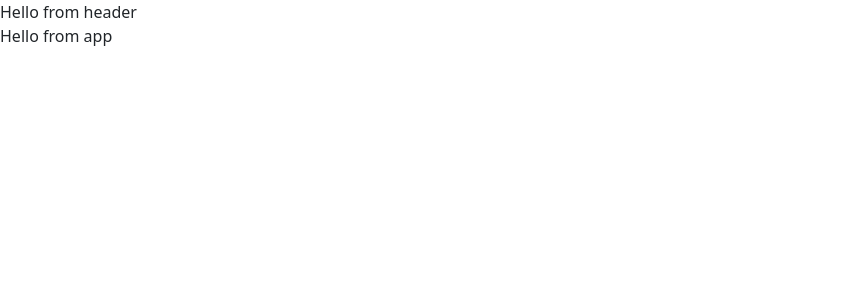
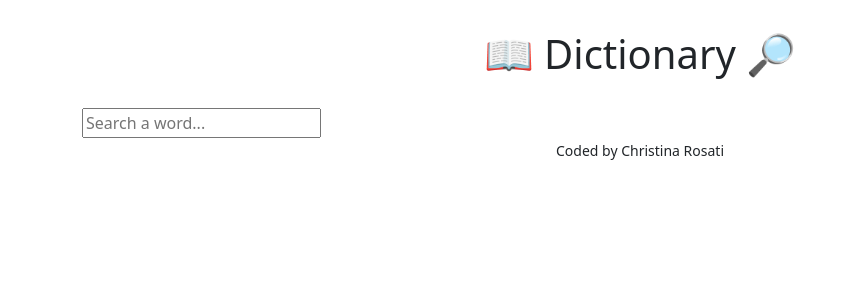
Before and after one commit to christinarosati/react-dictionary-app, a React (Create React App) app: page / in a window 1280 px wide. Shown: the top 300 px of the page, without its empty margins (0-855 px from the left). Built offline with nearby package versions, Linux system fonts and the light colour scheme.

Commit message:
Started building search engine basic function

```diff
--- a/src/App.css
+++ b/src/App.css
@@ -0,0 +1,11 @@
+.App-header {
+  margin: 30px 0;
+}
+
+.App-header h1 {
+  text-align: center;
+}
+
+.App-footer {
+  text-align: center;
+}
--- a/src/App.js
+++ b/src/App.js
@@ -1,10 +1,20 @@
 import "./App.css";
+import Dictionary from "./Dictionary";
 
 export default function App() {
   return (
     <div className="App">
-      <header className="App-header">Hello from header</header>
-      Hello from app
+      <div className="container">
+        <header className="App-header">
+          <h1>📖 Dictionary 🔎</h1>
+        </header>
+        <main>
+          <Dictionary />
+        </main>
+        <footer className="App-footer">
+          <small>Coded by Christina Rosati</small>
+        </footer>
+      </div>
     </div>
   );
 }
--- /dev/null
+++ b/src/Dictionary.js
@@ -0,0 +1,27 @@
+import React, { useState } from "react";
+import "./Dictionary.css";
+
+export default function Dictionary() {
+  let [keyword, setKeyword] = useState(null);
+
+  function search(event) {
+    event.preventDefault();
+    alert(`Searching for "${keyword}" definition`);
+  }
+
+  function handleKeywordChange(event) {
+    setKeyword(event.target.value);
+  }
+
+  return (
+    <div className="Dictionary">
+      <form onSubmit={search}>
+        <input
+          type="search"
+          placeholder="Search a word..."
+          onChange={handleKeywordChange}
+        />
+      </form>
+    </div>
+  );
+}
```
Also changed, not shown: public/manifest.json, src/Dictionary.css (added).
